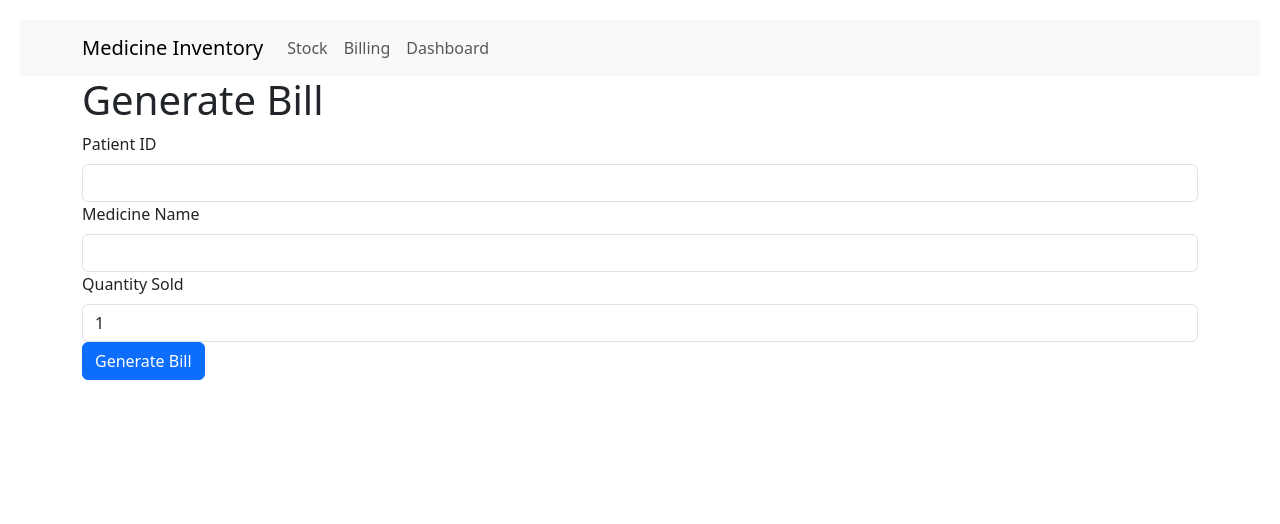
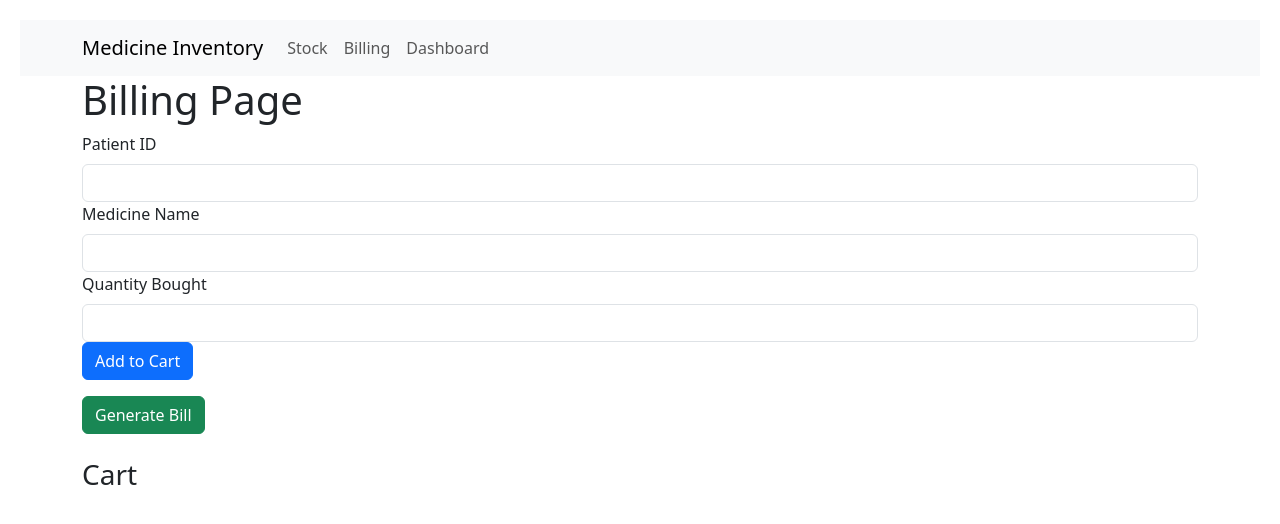
Before and after one commit to AdityaBhardwaj04/medicine-inventory, a React (Create React App) app in the folder frontend/: page /billing in a window 1280 px wide. Shown: the top 524 px of the page. Built offline with nearby package versions, Linux system fonts and the light colour scheme; the HTML template or start-up script is replaced by a standard one.

Commit message:
Prototype with no authentication

```diff
--- a/frontend/src/App.js
+++ b/frontend/src/App.js
@@ -1,7 +1,7 @@
 import React from 'react';
 import { BrowserRouter as Router, Route, Routes } from 'react-router-dom';
 import AdminStock from './components/AdminStock';
-import Billing from './components/Billing';
+import Billing from './components/BillingPage';
 import Dashboard from './components/Dashboard';
 import 'bootstrap/dist/css/bootstrap.min.css';
 import Navbar from "./components/Navbar";
--- a/frontend/src/components/Billing.js
+++ /dev/null
@@ -1,86 +0,0 @@
-import React, { useState } from 'react';
-import axios from 'axios';
-import { Container, Form, Button, Alert } from 'react-bootstrap';
-
-const Billing = () => {
-  const [billingFormData, setBillingFormData] = useState({
-    patient_id: '',
-    medicine_name: '',
-    qty_sold: 1
-  });
-  const [error, setError] = useState(null);
-  const [success, setSuccess] = useState(null);
-
-
-  const handleBillingFormChange = (e) => {
-    setBillingFormData({ ...billingFormData, medicine_name: e.target.value });
-  };
-
-  const handleBillingFormSubmit = async (e) => {
-    e.preventDefault();
-
-    // Validate form data (consider using a library like Yup for more complex validation)
-    if (!billingFormData.patient_id || !billingFormData.medicine_name) {
-      setError('Please fill in all required fields (Patient ID and Medicine Name)');
-      return;
-    }
-
-    const payload = { ...billingFormData }; // Destructure to avoid potential mutation issues
-
-    try {
-      const response = await axios.post('http://localhost:5000/billing', payload);
-      console.log(response.data);
-      setSuccess('Bill generated successfully!');
-      setError(null);
-    } catch (error) {
-      setError('Error generating bill: ' + error.message);
-      setSuccess(null);
-    }
-  };
-
-  return (
-    <Container>
-      <h1>Generate Bill</h1>
-      {error && <Alert variant="danger">{error}</Alert>}
-      {success && <Alert variant="success">{success}</Alert>}
-      <Form onSubmit={handleBillingFormSubmit}>
-        <Form.Group>
-          <Form.Label>Patient ID</Form.Label>
-          <Form.Control
-            type="text"
-            name="patient_id"
-            value={billingFormData.patient_id}
-            onChange={(e) => setBillingFormData({ ...billingFormData, patient_id: e.target.value })}
-            required
-          />
-        </Form.Group>
-        <Form.Group>
-          <Form.Label>Medicine Name</Form.Label>
-          <Form.Control
-            type="text"
-            name="medicine_name"
-            value={billingFormData.medicine_name}
-            onChange={handleBillingFormChange}
-            required
-          />
-        </Form.Group>
-        <Form.Group>
-          <Form.Label>Quantity Sold</Form.Label>
-          <Form.Control
-            type="number"
-            name="qty_sold"
-            value={billingFormData.qty_sold}
-            onChange={(e) => setBillingFormData({ ...billingFormData, qty_sold: parseInt(e.target.value) })}
-            required
-            min={1} // Set minimum quantity to 1 (optional)
-          />
-        </Form.Group>
-        <Button type="submit" disabled={false} >
-          Generate Bill
-        </Button>
-      </Form>
-    </Container>
-  );
-};
-
-export default Billing;
--- /dev/null
+++ b/frontend/src/components/BillingPage.js
@@ -0,0 +1,136 @@
+import React, { useState } from 'react';
+import { Modal, Button, Form, Container, Alert } from 'react-bootstrap';
+
+const BillingPage = () => {
+  const [cart, setCart] = useState([]);
+  const [patientId, setPatientId] = useState('');
+  const [medicineName, setMedicineName] = useState('');
+  const [qtyBought, setQtyBought] = useState('');
+  const [billDetails, setBillDetails] = useState(null);
+  const [showModal, setShowModal] = useState(false);
+  const [errorMessage, setErrorMessage] = useState('');
+
+  const addToCart = () => {
+    if (!patientId || !medicineName || !qtyBought) {
+      setErrorMessage("All fields are required.");
+      return;
+    }
+
+    setCart([...cart, {
+      medicine_name: medicineName,
+      qty_sold: parseInt(qtyBought)
+    }]);
+
+    setMedicineName('');
+    setQtyBought('');
+    setErrorMessage('');
+  };
+
+  const generateBill = () => {
+    if (cart.length === 0) {
+      setErrorMessage("Cart is empty. Add items to the cart before generating a bill.");
+      return;
+    }
+
+    fetch('http://localhost:5000/billing', {
+      method: 'POST',
+      headers: {
+        'Content-Type': 'application/json'
+      },
+      body: JSON.stringify({ patient_id: patientId, medicines: cart })
+    })
+      .then(response => response.json())
+      .then(data => {
+        if (data.message) {
+          setBillDetails(data);
+          setShowModal(true);
+          setCart([]);
+        } else {
+          setErrorMessage("An error occurred: " + data.error);
+        }
+      })
+      .catch(error => {
+        console.error('Error:', error);
+        setErrorMessage("An error occurred while generating the bill.");
+      });
+  };
+
+  const handleClose = () => setShowModal(false);
+
+  return (
+    <Container>
+      <h1>Billing Page</h1>
+      {errorMessage && <Alert variant="danger">{errorMessage}</Alert>}
+      <Form>
+        <Form.Group controlId="formPatientId">
+          <Form.Label>Patient ID</Form.Label>
+          <Form.Control
+            type="text"
+            value={patientId}
+            onChange={(e) => setPatientId(e.target.value)}
+            required
+          />
+        </Form.Group>
+        <Form.Group controlId="formMedicineName">
+          <Form.Label>Medicine Name</Form.Label>
+          <Form.Control
+            type="text"
+            value={medicineName}
+            onChange={(e) => setMedicineName(e.target.value)}
+            required
+          />
+        </Form.Group>
+        <Form.Group controlId="formQtyBought">
+          <Form.Label>Quantity Bought</Form.Label>
+          <Form.Control
+            type="number"
+            value={qtyBought}
+            onChange={(e) => setQtyBought(e.target.value)}
+            required
+          />
+        </Form.Group>
+        <Button variant="primary" onClick={addToCart}>
+          Add to Cart
+        </Button>
+      </Form>
+      <Button variant="success" onClick={generateBill} className="mt-3">
+        Generate Bill
+      </Button>
+
+      <h3 className="mt-4">Cart</h3>
+      <ul>
+        {cart.map((item, index) => (
+          <li key={index}>{item.medicine_name} - Quantity: {item.qty_sold}</li>
+        ))}
+      </ul>
+
+      <Modal show={showModal} onHide={handleClose}>
+        <Modal.Header closeButton>
+          <Modal.Title>Bill Details</Modal.Title>
+        </Modal.Header>
+        <Modal.Body>
+          {billDetails && billDetails.bill_items ? (
+            <div>
+              <p>Patient ID: {patientId}</p>
+              <ul>
+                {billDetails.bill_items.map((item, index) => (
+                  <li key={index}>{item.medicine_name} - Quantity: {item.qty_sold} - Amount: ₹{item.bill_amount}</li>
+                ))}
+              </ul>
+              <p>Total Bill Amount: ₹{billDetails.total_amount}</p>
+            </div>
+          ) : (
+            <Alert variant="warning">No bill details available</Alert>
+          )}
+        </Modal.Body>
+        <Modal.Footer>
+          <Button variant="secondary" onClick={handleClose}>
+            Close
+          </Button>
+        </Modal.Footer>
+      </Modal>
+    </Container>
+  );
+};
+
+export default BillingPage;
--- a/frontend/src/components/Dashboard.js
+++ b/frontend/src/components/Dashboard.js
@@ -54,16 +54,18 @@ const Dashboard = () => {
           </tr>
         </thead>
         <tbody>
-          {sales.map((sale, index) => (
-            <tr key={index}>
-              <td>{sale.patient_id}</td>
-              <td>{sale.medicine_name}</td>
-              <td>{sale.qty_sold}</td>
-              <td>{sale.qty_remaining}</td>
-              <td>{sale.mrp}</td>
-              <td>{sale.bill_amount}</td>
-              <td>{new Date(sale.transaction_time).toLocaleString()}</td>
-            </tr>
+          {sales.map((sale, saleIndex) => (
+            sale.medicines.map((medicine, medIndex) => (
+              <tr key={`${saleIndex}-${medIndex}`}>
+                <td>{sale.patient_id}</td>
+                <td>{medicine.medicine_name}</td>
+                <td>{medicine.qty_sold}</td>
+                <td>{medicine.qty_remaining}</td>
+                <td>{medicine.mrp}</td>
+                <td>{medicine.bill_amount}</td>
+                <td>{new Date(sale.transaction_time).toLocaleString()}</td>
+              </tr>
+            ))
           ))}
         </tbody>
       </Table>
```
Also changed, not shown: 1 other file (tests, documents, lock files or other folders).
